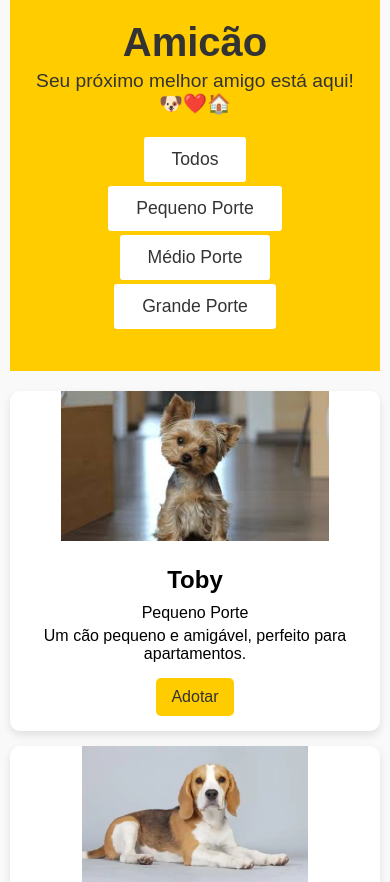
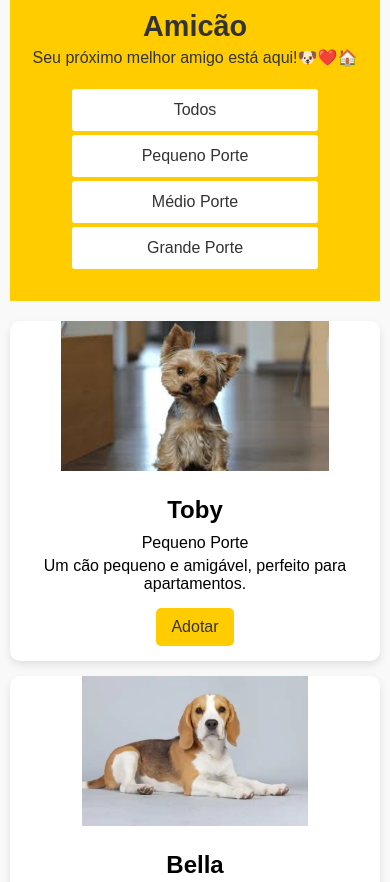
Before and after one commit to Renato8318/AdoteumPet, a plain HTML site: page index.html in a window 390 px wide. Shown: the top 882 px of the page. Drawn offline with Linux system fonts and the light colour scheme.

Commit message:
Ajuste final na resposividade

```diff
--- a/styles.css
+++ b/styles.css
@@ -290,3 +290,43 @@ nav a:active {
       padding: 12px 28px; /* Ajusta o padding */
   }
 }
+
+@media (max-width: 480px) {
+  header {
+    padding: 10px;
+    text-align: center;
+  }
+
+  header h1 {
+    font-size: 1.8em; /* Diminui o tamanho do texto do título */
+    word-wrap: break-word; /* Quebra o texto se for muito longo */
+  }
+
+  header p {
+    font-size: 1em; /* Ajusta o tamanho do subtítulo */
+  }
+
+  .filters {
+    flex-direction: column; /* Organiza os botões em coluna */
+    align-items: center;
+    gap: 10px;
+  }
+
+  .filters button {
+    width: 100%; /* Botões ocupam toda a largura disponível */
+    max-width: 280px; /* Define um limite de largura */
+    font-size: 1em; /* Reduz o tamanho da fonte */
+  }
+
+  nav {
+    flex-wrap: wrap; /* Permite que os botões do menu se ajustem em várias linhas */
+    justify-content: center;
+    gap: 10px;
+  }
+
+  nav button, nav a {
+    width: 100%;
+    max-width: 250px; /* Torna os botões mais compactos */
+    font-size: 1em;
+  }
+}
```
